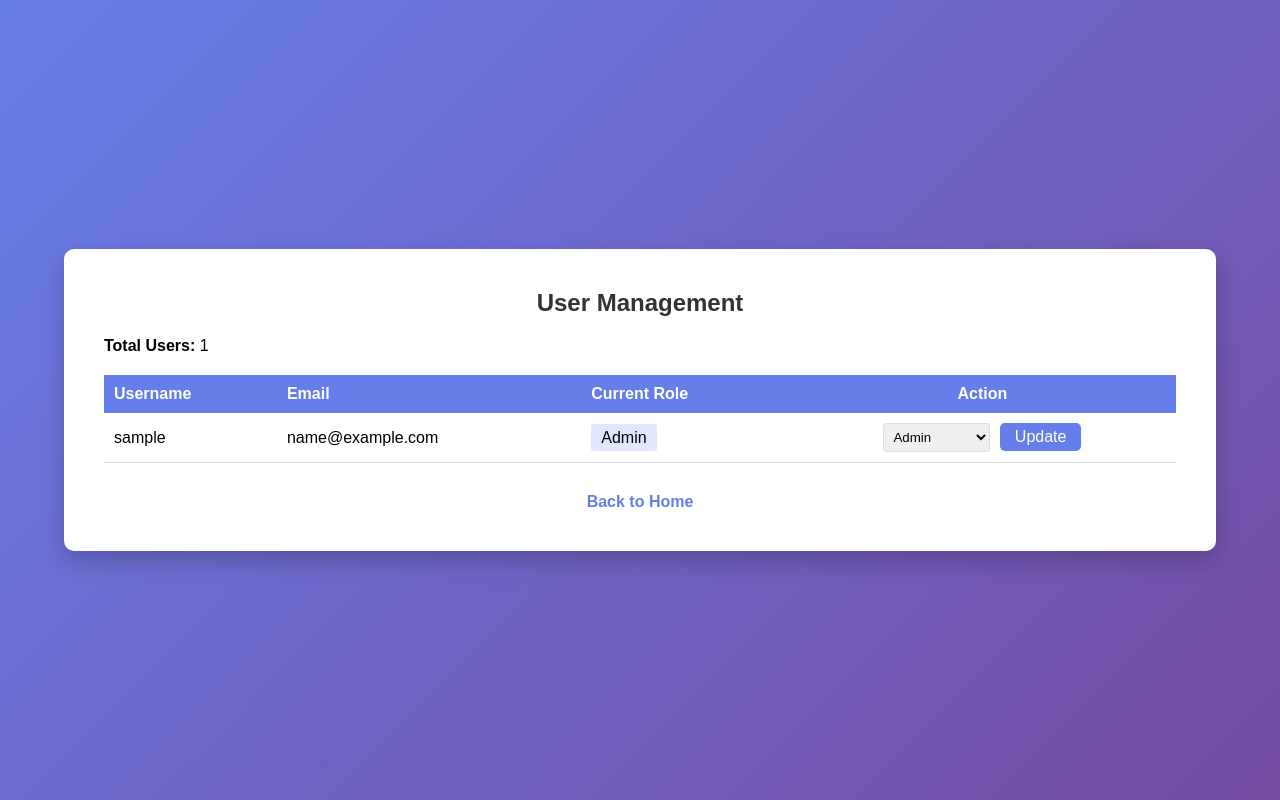
After one commit to Marjia029/user_management, a Django app: page /manage-users/ in a window 1280 px wide. The commit adds this page. Run offline with Django 5.2, Linux system fonts and the light colour scheme; a user stored in the database is signed in; tables that the repository leaves empty hold one stand-in row (values such as "Sample post").

Commit message:
user_management functionality for admin

```diff
--- a/courses/templates/courses/base.html
+++ b/courses/templates/courses/base.html
@@ -26,7 +26,7 @@
             padding: 40px;
             border-radius: 10px;
             box-shadow: 0 10px 25px rgba(0, 0, 0, 0.2);
-            max-width: 500px;
+            max-width: 1200px;
             width: 90%;
         }
 
--- /dev/null
+++ b/courses/templates/courses/manage_users.html
@@ -0,0 +1,65 @@
+{% extends 'courses/base.html' %}
+
+{% block title %}Manage Users - Career College{% endblock %}
+
+{% block content %}
+<h2>User Management</h2>
+
+<div style="margin-bottom: 20px;">
+    <p><strong>Total Users:</strong> {{ users.count }}</p>
+</div>
+
+<table style="width: 100%; border-collapse: collapse;">
+    <thead>
+        <tr style="background: #667eea; color: white;">
+            <th style="padding: 10px; text-align: left;">Username</th>
+            <th style="padding: 10px; text-align: left;">Email</th>
+            <th style="padding: 10px; text-align: left;">Current Role</th>
+            <th style="padding: 10px; text-align: center;">Action</th>
+        </tr>
+    </thead>
+    <tbody>
+        {% for user_item in users %}
+        <tr style="border-bottom: 1px solid #ddd;">
+            <td style="padding: 10px;">{{ user_item.username }}</td>
+            <td style="padding: 10px;">{{ user_item.email }}</td>
+            <td style="padding: 10px;">
+                <span style="background: #e0e7ff; padding: 5px 10px; border-radius: 3px;">
+                    {{ user_item.profile.get_role_display }}
+                </span>
+            </td>
+            <td style="padding: 10px; text-align: center;">
+                <form method="post" action="{% url 'change_role' user_item.id %}" style="display: inline;">
+                    {% csrf_token %}
+                    <select name="role" style="padding: 5px; border-radius: 3px; border: 1px solid #ddd;">
+                        {% if user_item.profile.role == "admin" %}
+                        <option value="admin" selected>Admin</option>
+                        {% else %}
+                        <option value="admin">Admin</option>
+                        {% endif %}
+
+                        {% if user_item.profile.role == "advisor" %}
+                        <option value="advisor" selected>Advisor</option>
+                        {% else %}
+                        <option value="advisor">Advisor</option>
+                        {% endif %}
+
+                        {% if user_item.profile.role == "normal" %}
+                        <option value="normal" selected>Normal User</option>
+                        {% else %}
+                        <option value="normal">Normal User</option>
+                        {% endif %}
+                    </select>
+                    <button type="submit"
+                        style="padding: 5px 15px; width: auto; margin: 0; margin-left: 5px;">Update</button>
+                </form>
+            </td>
+        </tr>
+        {% endfor %}
+    </tbody>
+</table>
+
+<div class="nav-links" style="margin-top: 30px;">
+    <a href="{% url 'home' %}">Back to Home</a>
+</div>
+{% endblock %}
--- a/courses/urls.py
+++ b/courses/urls.py
@@ -7,4 +7,6 @@ urlpatterns = [
     path('register/', views.register, name='register'),
     path('login/', auth_views.LoginView.as_view(template_name='courses/login.html'), name='login'),
     path('logout/', auth_views.LogoutView.as_view(), name='logout'),
+    path('manage-users/', views.manage_users, name='manage_users'),
+    path('change-role/<int:user_id>/', views.change_role, name='change_role'),
 ]
--- a/courses/views.py
+++ b/courses/views.py
@@ -1,7 +1,10 @@
-from django.shortcuts import render, redirect
+from django.shortcuts import render, redirect, get_object_or_404
 from django.contrib.auth import login
 from django.contrib import messages
+from django.contrib.auth.decorators import login_required
+from django.contrib.auth.models import User
 from .forms import UserRegistrationForm
+from .models import UserProfile
 
 def home(request):
     """Display the home page"""
@@ -19,3 +22,35 @@ def register(request):
         form = UserRegistrationForm()
 
     return render(request, 'courses/register.html', {'form': form})
+
+@login_required
+def manage_users(request):
+    """Display all users and allow admin to manage roles"""
+    # Check if user is admin
+    if request.user.profile.role != 'admin':
+        messages.error(request, 'You do not have permission to access this page.')
+        return redirect('home')
+
+    users = User.objects.all().select_related('profile')
+    return render(request, 'courses/manage_users.html', {'users': users})
+
+@login_required
+def change_role(request, user_id):
+    """Allow admin to change user roles"""
+    # Check if user is admin
+    if request.user.profile.role != 'admin':
+        messages.error(request, 'You do not have permission to perform this action.')
+        return redirect('home')
+
+    if request.method == 'POST':
+        user = get_object_or_404(User, id=user_id)
+        new_role = request.POST.get('role')
+
+        if new_role in ['admin', 'advisor', 'normal']:
+            user.profile.role = new_role
+            user.profile.save()
+            messages.success(request, f'Role updated successfully for {user.username}!')
+        else:
+            messages.error(request, 'Invalid role selected.')
+
+    return redirect('manage_users')
```
Also changed, not shown: courses/templates/courses/home.html (+10 -0 lines).
